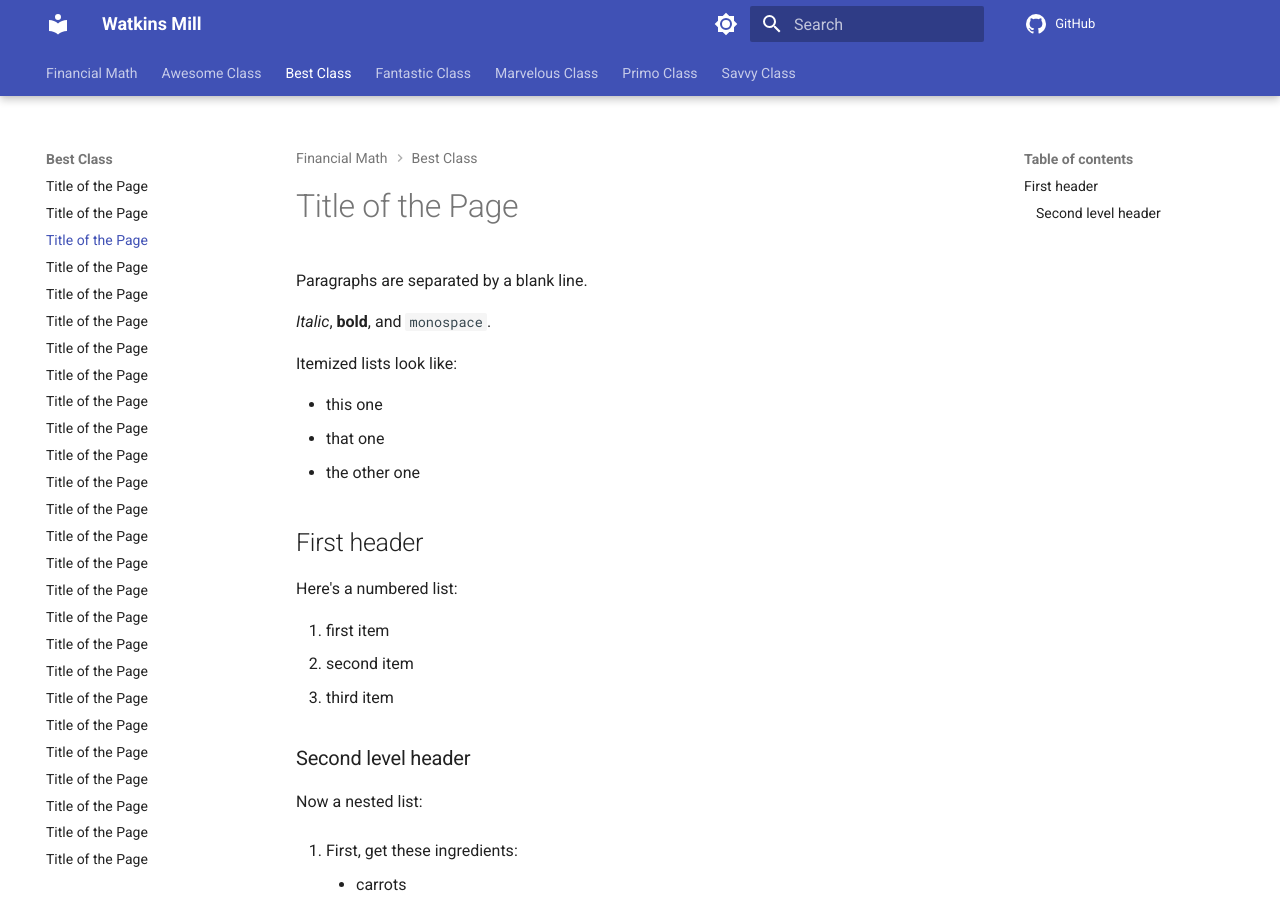
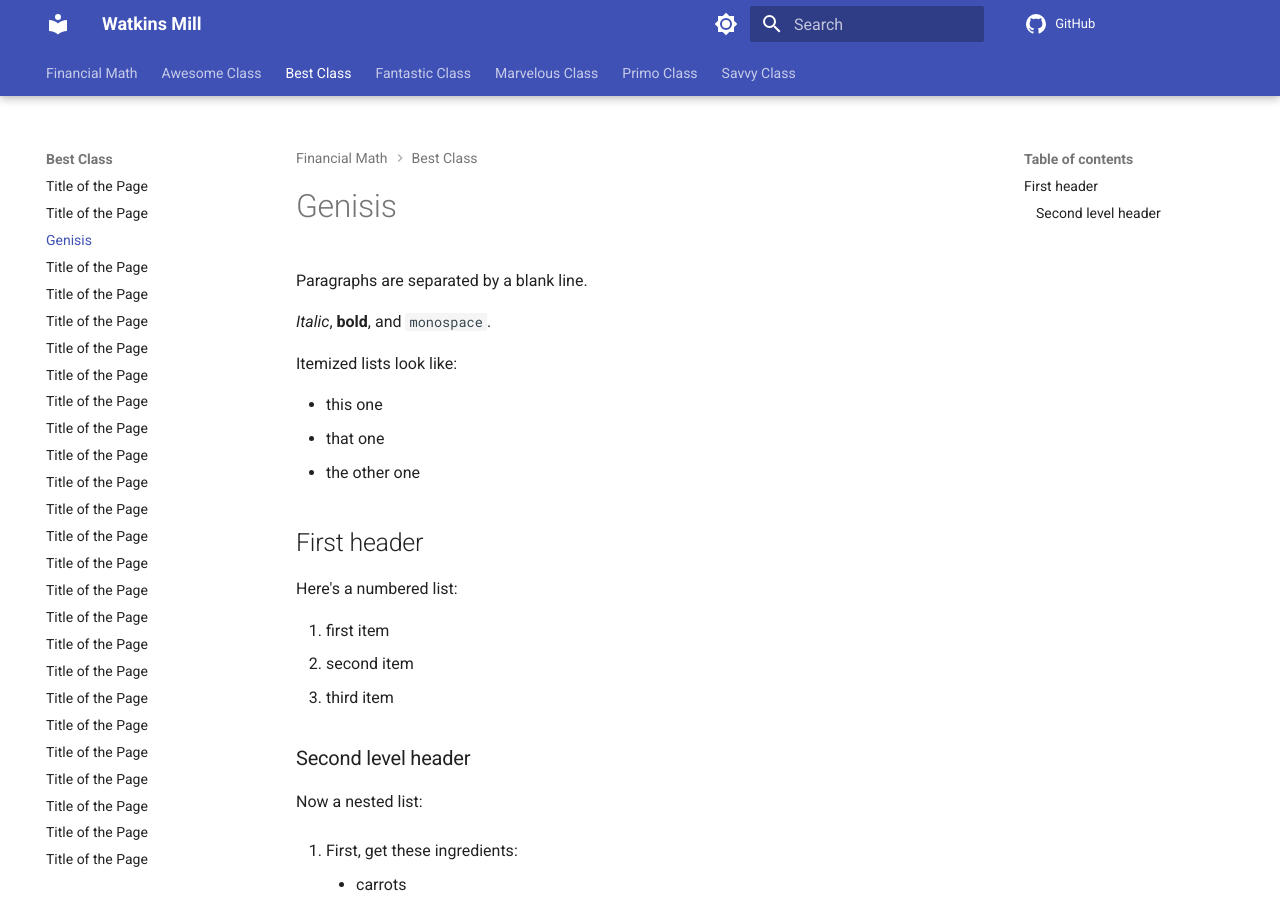
Before and after one commit to drjmarino/website, an MkDocs documentation site: the page built from docs/best/human03.md, in a window 1280 px wide and 900 px high. Built offline with MkDocs 1.6.1 and Material for MkDocs 9.7.7, drawn with Linux system fonts in a browser that asks for light colours; comment, search, counter and statistics services are not loaded.

Commit message:
Update human03.md

```diff
--- a/docs/best/human03.md
+++ b/docs/best/human03.md
@@ -1,4 +1,4 @@
-# Title of the Page
+# Genisis
 
 Paragraphs are separated by a blank line.
 
```
